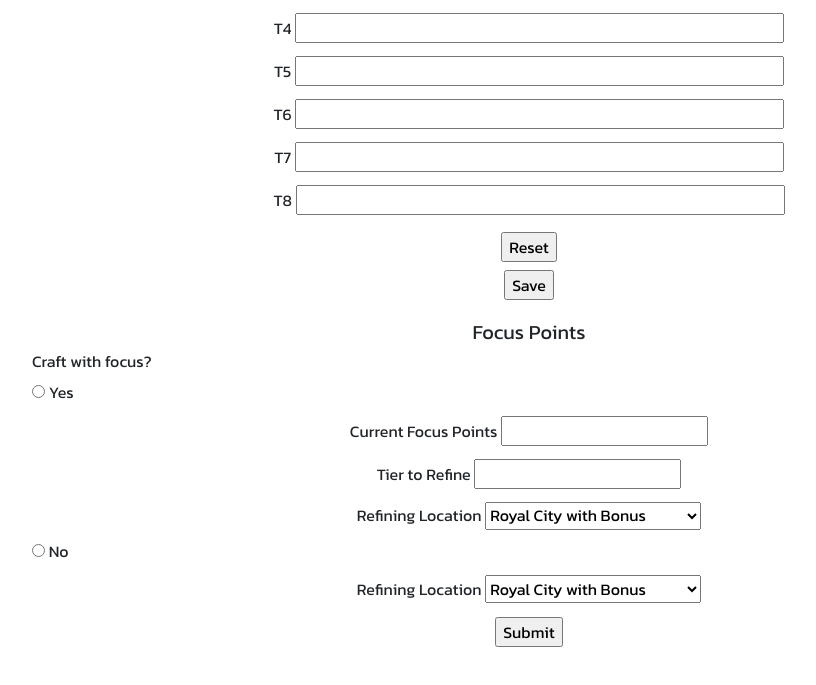
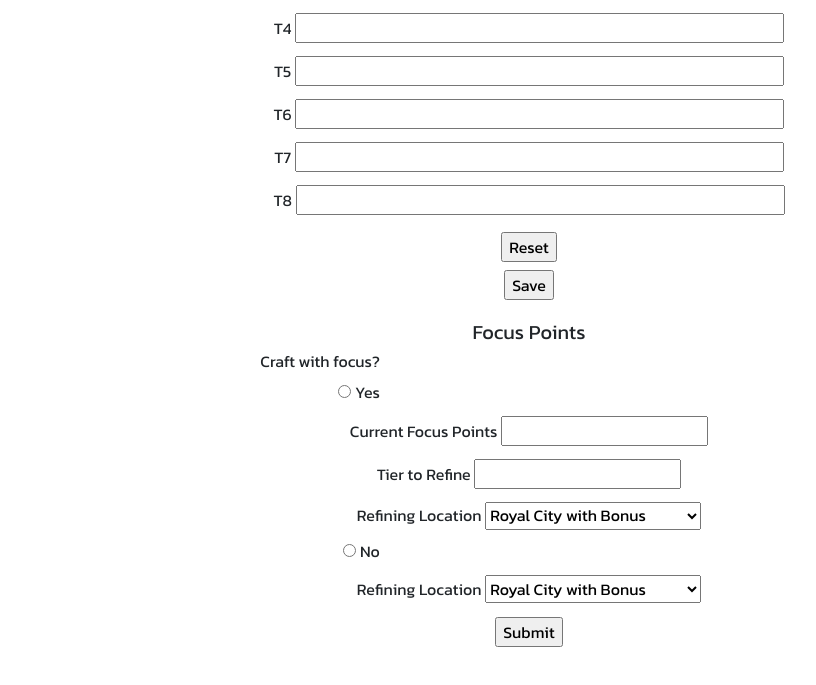
Before and after one commit to Edison-Cabrera/AO-Refining-App, a plain HTML site: page index.html in a window 1280 px wide. Shown: the part 153-838 px from the top of the page, without its empty margins (111-927 px from the left). Drawn offline with nearby package versions, Linux system fonts and the light colour scheme.

Commit message:
Added style for yes/no radio button

```diff
--- a/index.css
+++ b/index.css
@@ -21,9 +21,13 @@ body
 	{
 		width: 80%;
 	}
+	.formTextSubTitleDiv,.formRadioBtnDiv
+	{
+		width: 30%;
+	}
 }
 
-@media (min-width: 1000px)
+@media (min-width: 600px)
 {
 	body
 	{
@@ -39,15 +43,15 @@ body
 	{
 		width: 50%;
 	}
+
+	.formTextSubTitleDiv,.formRadioBtnDiv
+	{
+		width: 35%;
+	}
 }
 
-@media (min-width: 2000px)
+@media (min-width: 1500px)
 {
-	body
-	{
-		padding: 5% 10% 5% 10%;
-	}
-
 	.specsInputBar
 	{
 		max-width: 100%;
@@ -57,4 +61,10 @@ body
 	{
 		width: 30%;
 	}
+
+	.formTextSubTitleDiv,.formRadioBtnDiv
+	{
+		width: 40%;
+	}
+
 }
--- a/index.html
+++ b/index.html
@@ -62,14 +62,15 @@
 		<div class="d-flex flex-column text-center">
 			<form action="">
 				<h5 class="formTextTitle mt-3">Focus Points</h5>
-				<h6 class="text-left formTextSubTitle">Craft with focus?</h6>
+				<div class="formTextSubTitleDiv">
+					<h6 class="text-right formTextSubTitle">Craft with focus?</h6>
+				</div>
+				<div class="formRadioBtnDiv text-right">
+					<input type="radio" name="yesWithFocus" id="yesWithFocus">
+					<label for="yesWithFocus">Yes</label> <!-- Auto-hide or auto reveal once Yes is clicked -->
+				</div>
 
-				<div class="d-flex flex-column text-left">
-					<div>
-						<input type="radio" name="yesWithFocus" id="yesWithFocus">
-						<label for="yesWithFocus">Yes</label> <!-- Auto-hide or auto reveal once Yes is clicked -->
-					</div>
-
+				<div class="d-flex flex-column">
 					<div class="d-flex flex-column text-center">
 						<div class="p-1">
 							<label for="currentFocusPoints">Current Focus Points</label>
@@ -90,7 +91,7 @@
 						</div>
 					</div>
 
-					<div>
+					<div class="formRadioBtnDiv text-right">
 						<input type="radio" name="noWithOutFocus" id="noWithOutFocus">
 						<label for="noWithOutFocus">No</label> <!-- Auto-hide or auto reveal once No is clicked -->
 					</div>
```
